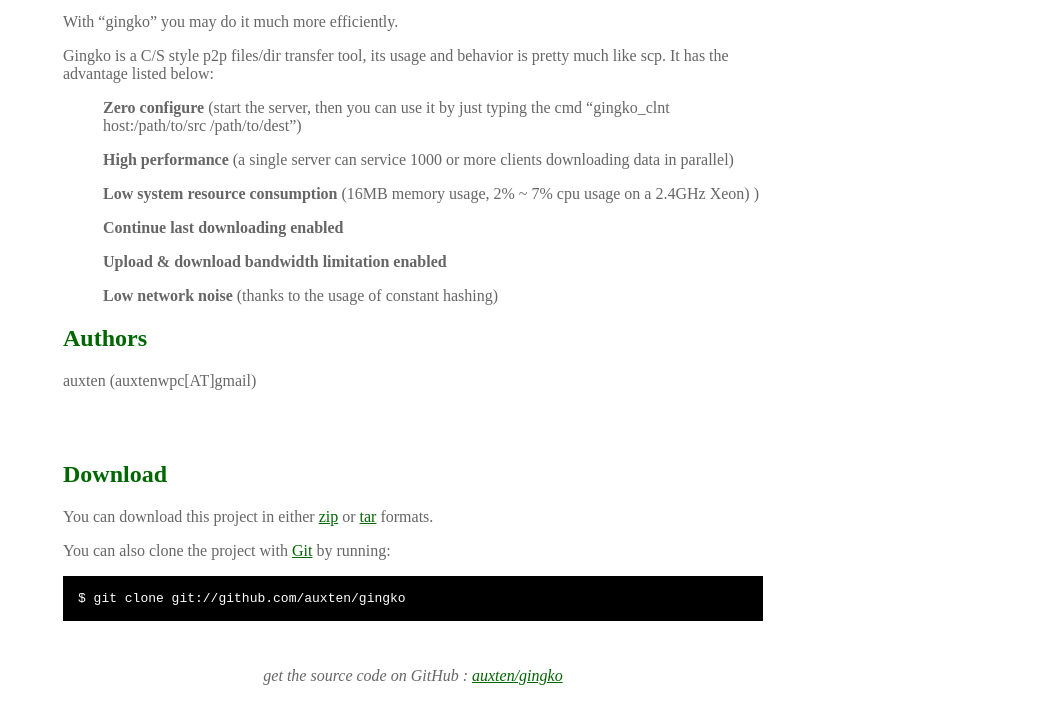
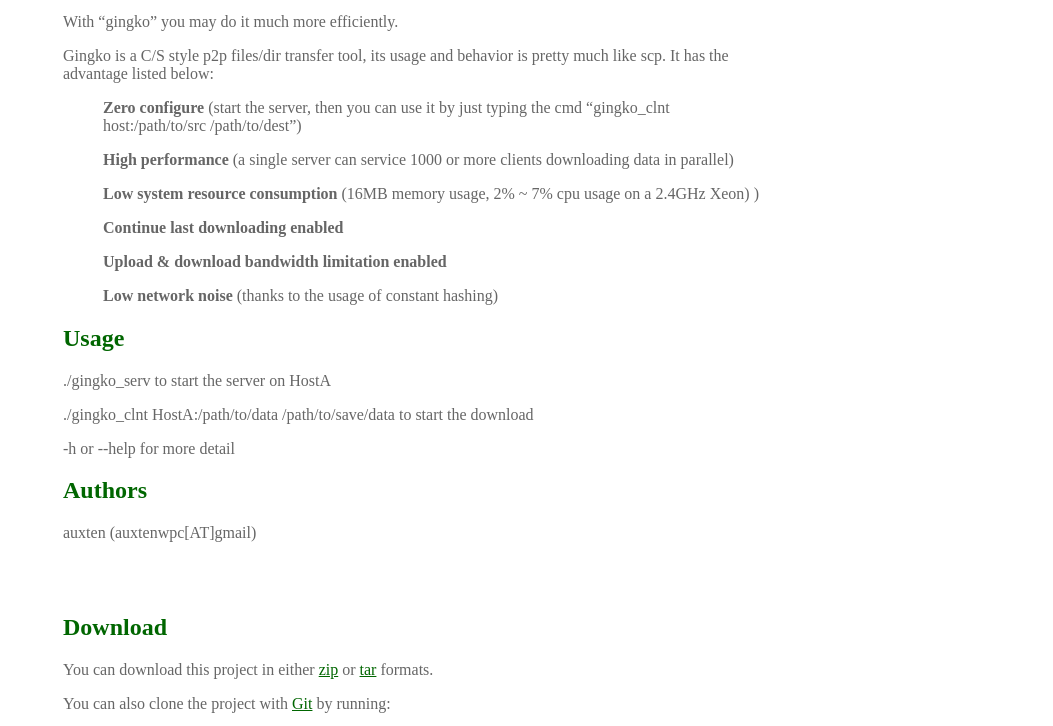
Before and after one commit to auxten/gingko, a plain HTML site: page index.html in a window 1280 px wide. Shown: the part 359-1085 px from the top of the page, without its empty margins (227-1280 px from the left). Before the commit the page ends 1052 px from the top, so only its background shows below. Drawn offline with Linux system fonts and the light colour scheme.

Commit message:
Edited index.html via GitHub

```diff
--- a/index.html
+++ b/index.html
@@ -73,7 +73,10 @@ its usage and behavior is pretty much like scp. It has the advantage listed belo
 <ul> <b>Upload & download bandwidth limitation enabled</b></ul>
 <ul> <b>Low network noise</b> (thanks to the usage of constant hashing)</ul>
 </p>
-
+<h2>Usage</h2>
+<p> ./gingko_serv to start the server on HostA</p>
+<p> ./gingko_clnt  HostA:/path/to/data /path/to/save/data to start the download</p>
+<p> -h or --help for more detail</p>
 <h2>Authors</h2>
 <p>auxten (auxtenwpc[AT]gmail)
 <br/>
```
